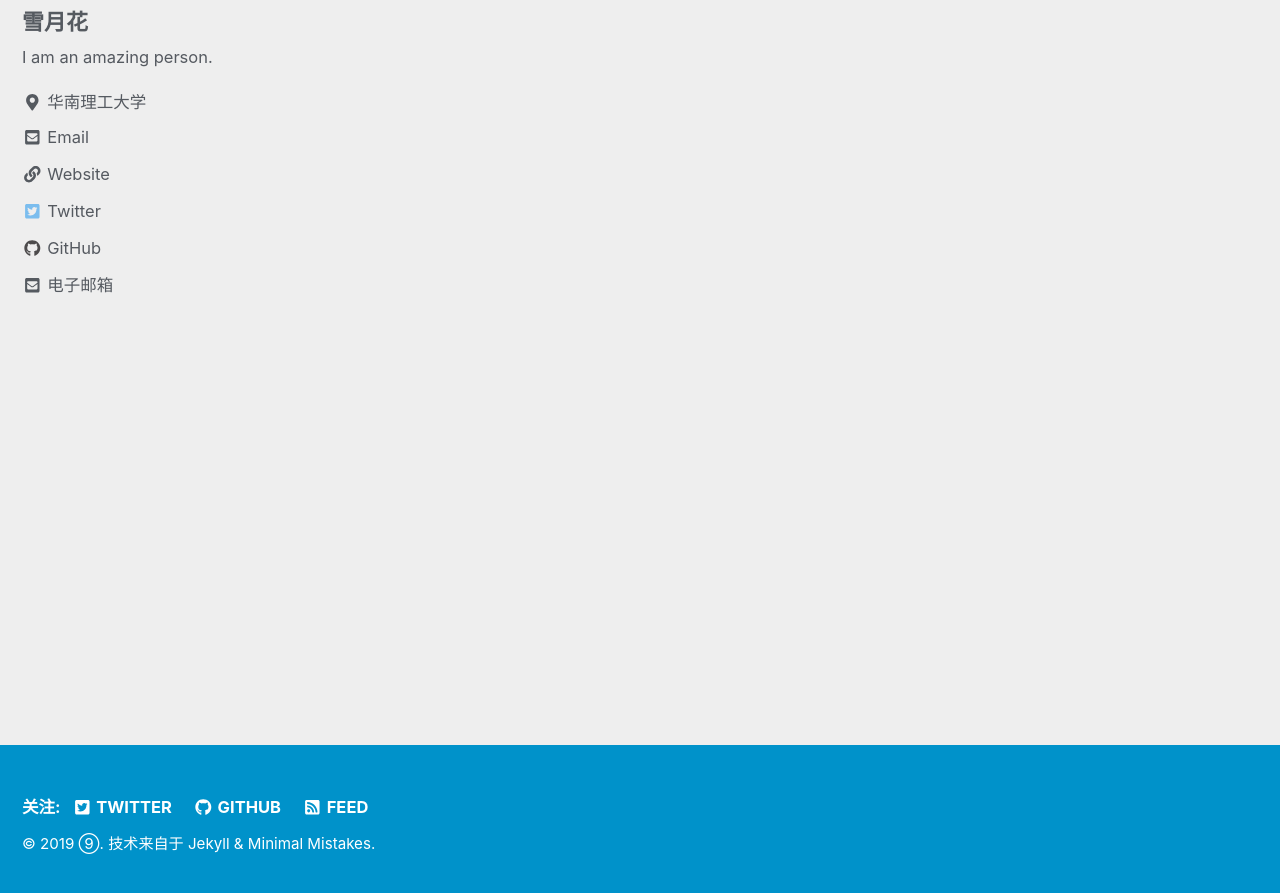
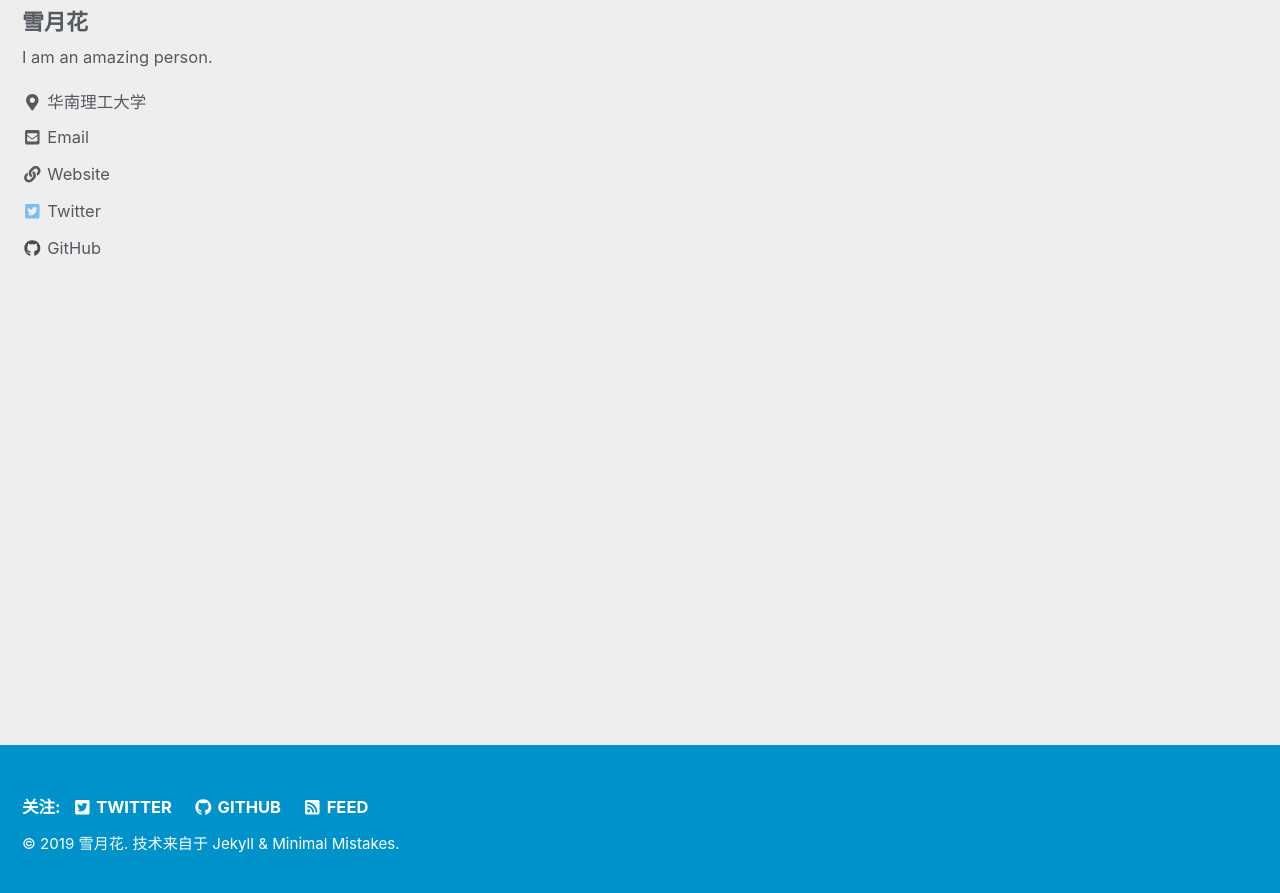
Before and after one commit to SANagisa/SA.blog, a Jekyll site: the page built from index.html, in a window 1280 px wide and 900 px high, scrolled down 222 px. Shown: the top 893 px of the window. Built offline with Jekyll 4.4.1, drawn with Linux system fonts in a browser that asks for light colours; cached includes are drawn as plain includes; the list of posts is cut into pages by our own code; part of the change alters nothing that is shown.

Commit message:
Update config for thrid time

```diff
--- a/_config.yml
+++ b/_config.yml
@@ -18,8 +18,8 @@ minimal_mistakes_skin    : "air" # "default","air", "aqua", "contrast", "dark",
 locale                   : "zh-CN"
 title                    : "雪月花的博客"
 title_separator          : "-"
-name                     : "⑨"
-description              : "An amazing website."
+name                     : "雪月花"
+description              : "NTT某成员的博客"
 url                      : "https://sanagisa.github.io" # the base hostname & protocol for your site e.g. "https://mmistakes.github.io"
 baseurl                  : "/SA.blog" # the subpath of your site, e.g. "/blog"
 repository               : "SANagisa/SA.blog" # GitHub username/repo-name e.g. "mmistakes/minimal-mistakes"
@@ -110,7 +110,7 @@ author:
   avatar           : "/assets/images/71322572.jpg" # path of avatar image, e.g. "/assets/images/bio-photo.jpg"
   bio              : "I am an amazing person."
   location         : "华南理工大学"
-  email            : "sag.nagisa@gmail.com"
+  # email            : ""
   links:
     - label: "Email"
       icon: "fas fa-fw fa-envelope-square"
```
